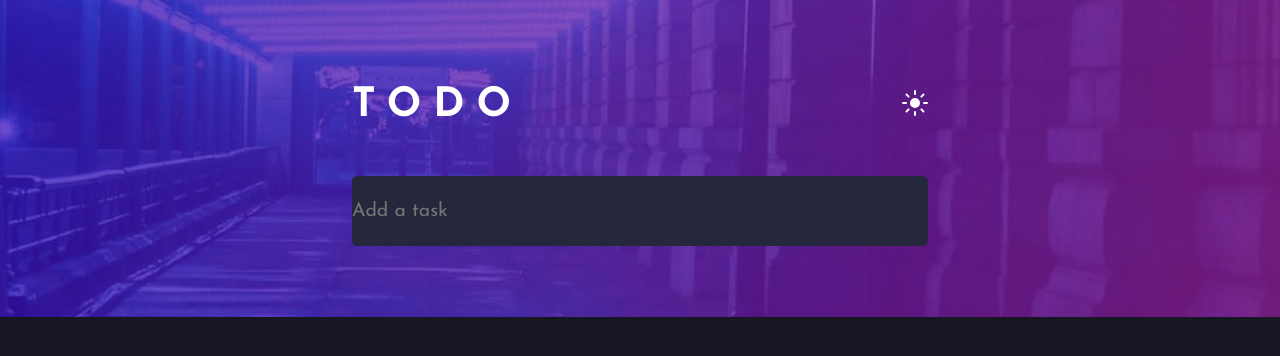
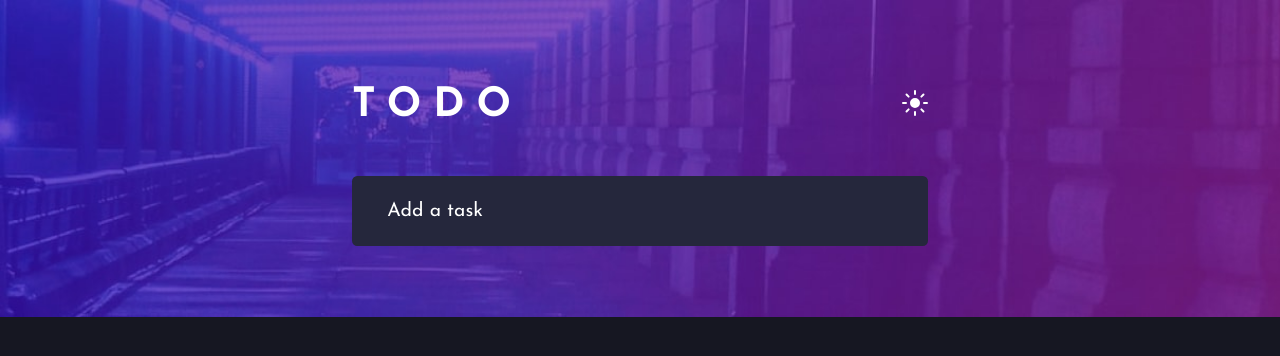
Before and after one commit to majac91/React-todo-list, a React (Create React App) app: page / in a window 1280 px wide. Shown: the top 356 px of the page. Built offline with nearby package versions, Linux system fonts and the light colour scheme; a web font is replaced by a local one.

Commit message:
Fix transitions and colors for both themes

```diff
--- a/public/index.html
+++ b/public/index.html
@@ -37,17 +37,6 @@
     <title>React App</title>
   </head>
   <body>
-    <noscript>You need to enable JavaScript to run this app.</noscript>
     <div id="root"></div>
-    <!--
-      This HTML file is a template.
-      If you open it directly in the browser, you will see an empty page.
-
-      You can add webfonts, meta tags, or analytics to this file.
-      The build step will place the bundled scripts into the <body> tag.
-
-      To begin the development, run `npm start` or `yarn start`.
-      To create a production bundle, use `npm run build` or `yarn build`.
-    -->
   </body>
 </html>
--- a/src/partials/_base.scss
+++ b/src/partials/_base.scss
@@ -58,6 +58,8 @@
 //Variables
 
 //Light theme
+$blue: hsl(192, 100%, 67%);
+$pink: hsl(280, 87%, 65%);
 $white: white;
 $very-light-gray: hsl(0, 0%, 98%);
 $very-light-grayish-blue: hsl(233, 11%, 84%);
--- a/src/partials/_components.scss
+++ b/src/partials/_components.scss
@@ -1,7 +1,7 @@
 @mixin header($theme: "dark") {
   .header {
-    transition: all 1s ease; //TODO fix transition
-    -moz-transition: all 1s ease;
+    transition: background-image 1s ease; //TODO fix transition
+    -moz-transition: background-image 1s ease;
     background-size: cover;
     height: 18rem;
 
@@ -53,13 +53,17 @@
 @mixin form($theme: "dark") {
   .form {
     font-size: 1.5rem;
-    justify-content: space-between;
     position: relative;
     top: -8rem;
     &__input {
       border: none;
       border-radius: 0.3rem;
       width: 100%;
+      padding: 1rem;
+      &::placeholder {
+        padding-left: 1rem;
+        color: $light-theme-darkest-gray;
+      }
     }
   }
 
@@ -71,13 +75,16 @@
 
   @if $theme== "dark" {
     .form__input {
-      color: white;
-      background-color: hsl(235, 24%, 19%);
+      color: $white;
+      background-color: $very-dark-desaturated-blue;
+      &::placeholder {
+        color: $white;
+      }
     }
   }
   else {
     .form__input {
-      color: hsl(235, 19%, 35%);
+      color: $light-theme-darkest-gray;
       background-color: $white;
     }
   }
@@ -94,12 +101,11 @@
   .todo__item {
     display: flex;
     align-items: center;
-    transition: all 1s ease;
     &:first-child {
       border: none;
     }
     &:hover {
-      path {
+      .delete-btn {
         stroke: $light-grayish-blue;
       }
     }
@@ -107,7 +113,6 @@
       .checkbox__label {
         opacity: 0.5;
         text-decoration: line-through;
-        transition: all 1s ease;
       }
     }
   }
@@ -146,7 +151,7 @@
 
   @if $theme== "dark" {
     .todo__item {
-      background: hsl(235, 24%, 19%);
+      background: $very-dark-desaturated-blue;
       border-top: 0.5px solid $light-theme-dark-gray;
     }
     .checkbox__control {
@@ -154,12 +159,12 @@
     }
     .checkbox__input {
       &:focus + .checkbox__control {
-        box-shadow: 0 0 0 0.05em #fff, 0 0 0.15em 0.1em currentColor;
+        box-shadow: 0 0 0 0.05em #fff, 0 0 0.15em 0.1em white;
       }
     }
     .filter-btn,
     .items-left {
-      background: hsl(235, 24%, 19%);
+      background: $very-dark-desaturated-blue;
       color: white;
     }
   } @else {
@@ -174,6 +179,17 @@
       border: 0.5px solid $light-grayish-blue;
     }
 
+    .completed {
+      .checkbox__control {
+        background-image: linear-gradient($blue, $pink);
+      }
+      &:hover {
+        path {
+          stroke: $light-grayish-blue;
+        }
+      }
+    }
+
     .checkbox__label {
       color: $light-theme-darkest-gray;
     }
@@ -182,27 +198,13 @@
       &:hover + .checkbox__control {
         border: double 2px transparent;
         background-image: linear-gradient(white, white),
-          radial-gradient(
-            circle at top left,
-            hsl(192, 100%, 67%),
-            hsl(280, 87%, 65%)
-          );
+          radial-gradient(circle at top left, $blue, $pink);
         background-origin: border-box;
         background-clip: content-box, border-box;
       }
-    }
-
-    .completed {
-      .checkbox__control {
-        background-image: linear-gradient(
-          hsl(192, 100%, 67%),
-          hsl(280, 87%, 65%)
-        );
-      }
-      &:hover {
-        path {
-          stroke: $light-grayish-blue;
-        }
+      &:focus + .checkbox__control {
+        box-shadow: 0 0 0 0.05em $very-light-grayish-blue,
+          0 0 0.15em 0.1em $very-light-grayish-blue;
       }
     }
 
@@ -220,7 +222,6 @@
   grid-gap: 0.5em;
   font-size: 2rem;
   padding: 1rem;
-
   &__container {
     display: grid;
     grid-template-areas: "checkbox";
@@ -228,7 +229,6 @@
       grid-area: checkbox;
     }
   }
-
   &__input {
     opacity: 0;
     width: 1em;
@@ -238,7 +238,6 @@
       opacity: 1;
     }
   }
-
   &__control {
     display: inline-grid;
     width: 1.5em;
@@ -246,9 +245,7 @@
     border-radius: 50%;
   }
   &__icon {
-    transition: opacity 0.5s ease;
-    width: 1.5em;
-    height: 1.5em;
+    transition: opacity 0.3s ease;
     opacity: 0;
     position: relative;
     top: 0.5rem;
@@ -257,7 +254,4 @@
       stroke: white;
     }
   }
-  &__label {
-    color: white;
-  }
 }
```
